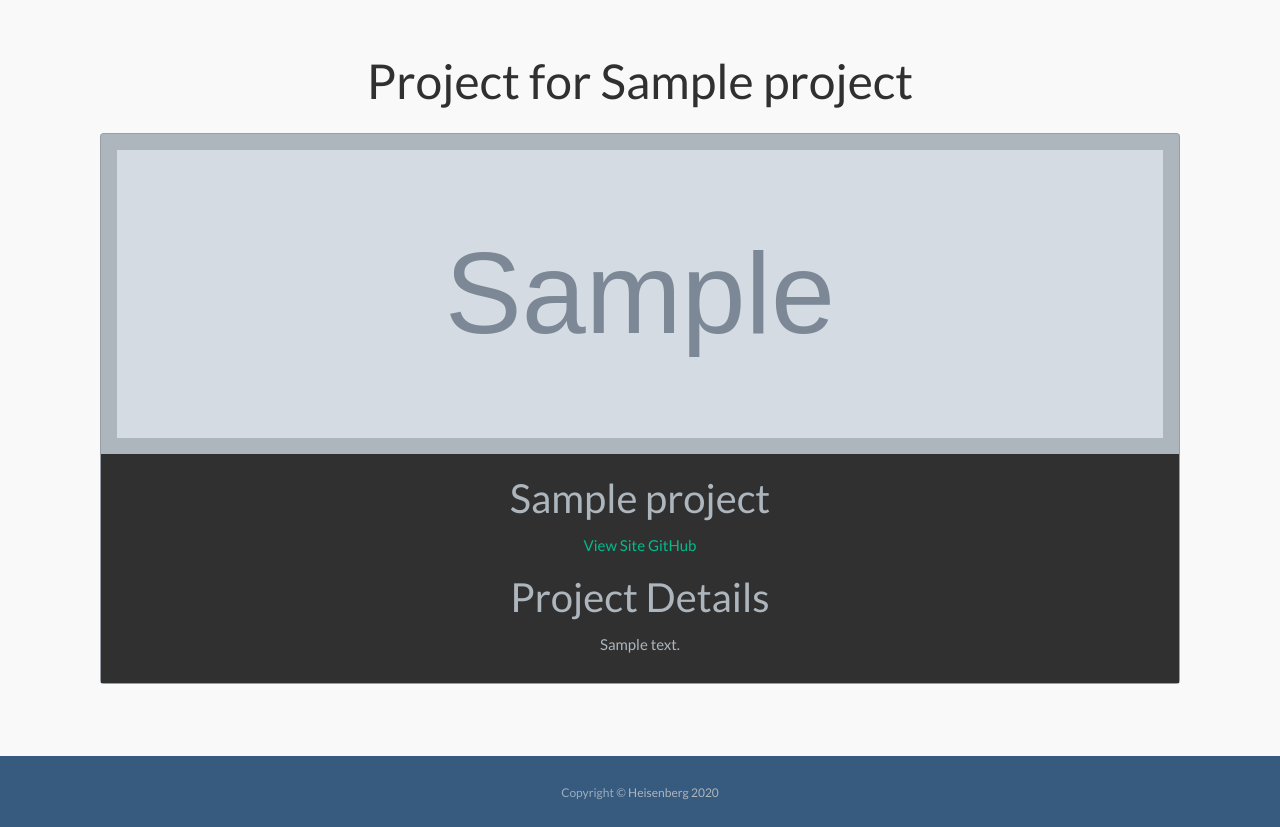
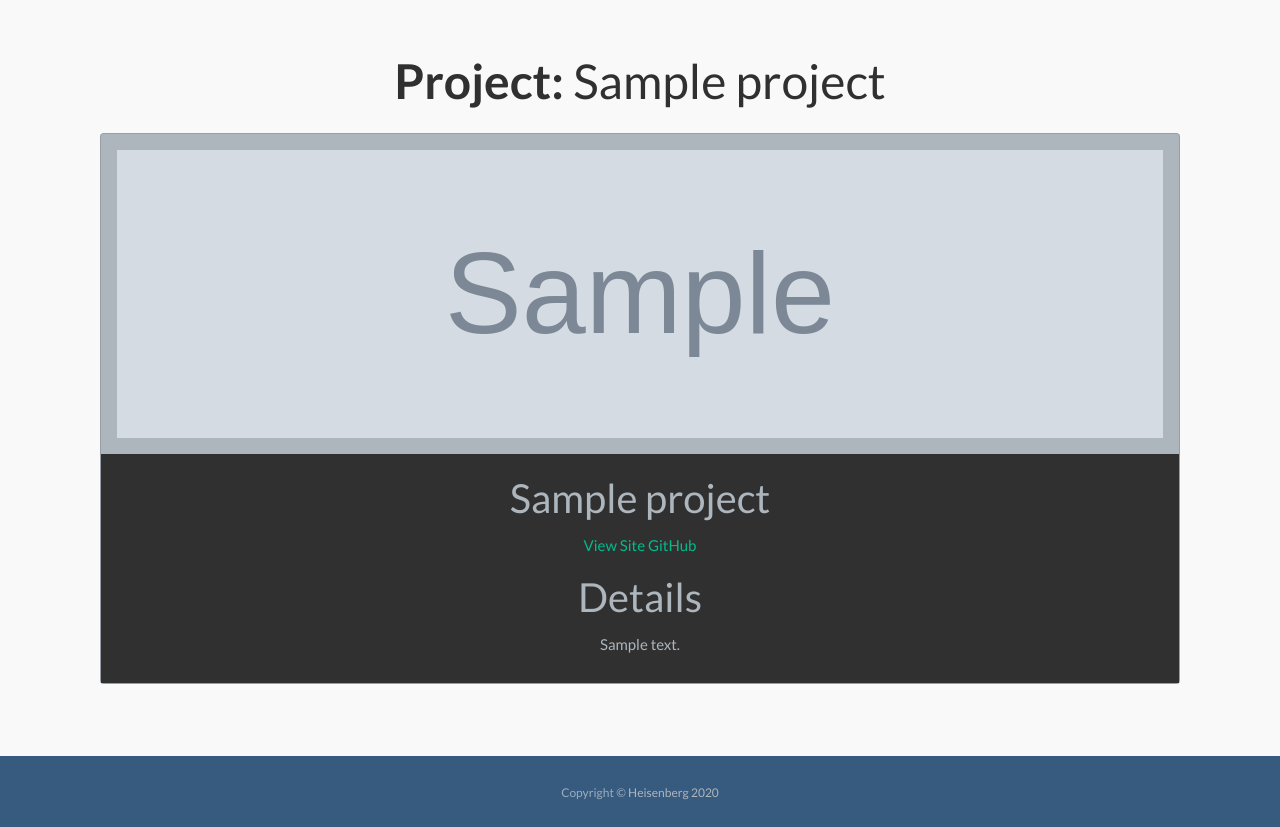
Before and after one commit to matthewkdies/website_v2, a Django app: a page that uses website_v2/templates/pages/project_details.html in a window 1280 px wide. Shown: the part 71-898 px from the top of the page. Run offline with Django 4.2, Linux system fonts and the light colour scheme; tables that the repository leaves empty hold one stand-in row (values such as "Sample post"); grey boxes marked "Sample" are stand-in pictures; some libraries are stand-ins or nearby versions.

Commit message:
Slight verbiage edits.

```diff
--- a/website_v2/templates/pages/contact.html
+++ b/website_v2/templates/pages/contact.html
@@ -5,7 +5,7 @@
 {% block content %}
 <section class="h-100 my-4 pb-5">
 	<header class="container text-center">
-		<h1 class="mt-5 text-dark">Want to post an article? Send me a message!</h1>
+		<h1 class="mt-5 text-dark">Want to reach me? Send me a message!</h1>
 		<img src="{% static 'images/cole-message-sent.png' %}" class="mx-auto py-3 img-fluid rounded-circle w-25" alt="...">
 	</header>
 	<div class="py-5 mb-1">
--- a/website_v2/templates/pages/project_details.html
+++ b/website_v2/templates/pages/project_details.html
@@ -4,7 +4,7 @@
 {% block content %}
 <section class="container py-5">
 	<h1 class="text-center mb-4 text-dark">
-        Project for {{ project.title }}
+        <b>Project:</b> {{ project.title }}
     </h1>
 	<div class="card mb-4 bg-light">
 		<img src="{{ project.image.url }}" class="mx-3 py-3 img-fluid" style="height:40vh;" alt="...">
@@ -24,7 +24,7 @@
 			</div>
 			<div class="text-center py-2 mt-2">
 				<h2 class="card-title text-center">
-                Project Details
+                Details
                 </h2>
 				<p class="card-text">
                     {{ project.description }}
--- a/website_v2/templates/pages/projects.html
+++ b/website_v2/templates/pages/projects.html
@@ -4,7 +4,7 @@
 {% block content %}
 <section class="container py-4">
 	<h1 class="text-center mb-4 text-dark">
-        My most recent works
+        What I've Been Working On
     </h1>
 	{% for project in projects %}
 	<div class="card mb-4 bg-light">
```
